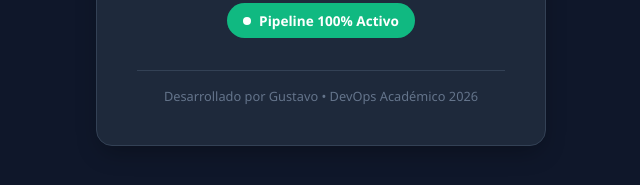
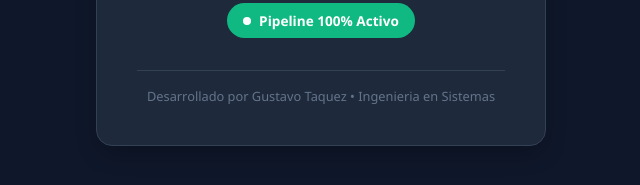
Before and after one commit to Tavo39/proyecto-devops, a website: page public/index.html in a window 1280 px wide. Shown: the part 469-654 px from the top of the page, 319-959 px from the left. Drawn offline with Linux system fonts and the light colour scheme.

Commit message:
Update footer text in index.html

```diff
--- a/public/index.html
+++ b/public/index.html
@@ -24,7 +24,7 @@
         <h1>¡Despliegue Exitoso!</h1>
         <p>Esta aplicación de Node.js ha sido compilada por GitHub Actions e implementada automáticamente en Azure Container Instances.</p>
         <div class="status-badge">Pipeline 100% Activo</div>
-        <div class="footer">Desarrollado por Gustavo • DevOps Académico 2026</div>
+        <div class="footer">Desarrollado por Gustavo Taquez • Ingenieria en Sistemas</div>
     </div>
 </body>
 </html>
```
